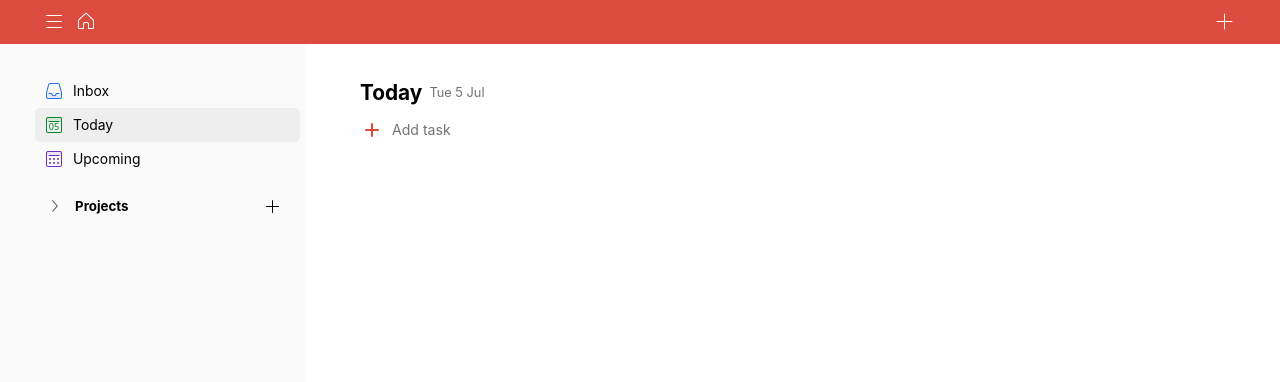
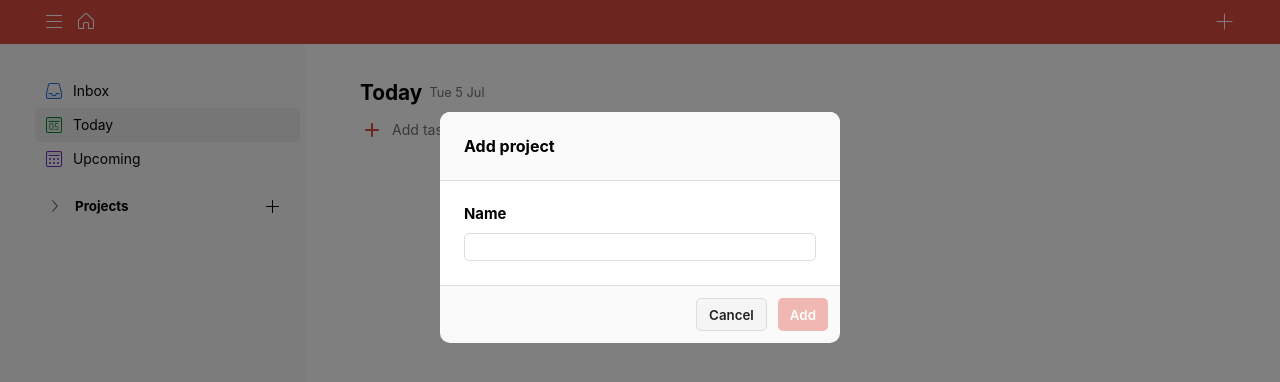
Before and after one commit to emuel-vassallo/todo-list, a plain HTML site: page dist/index.html in a window 1280 px wide. Drawn offline with nearby package versions, Linux system fonts and the light colour scheme.

Commit message:
add styled project modal

```diff
--- a/dist/index.html
+++ b/dist/index.html
@@ -226,6 +226,30 @@
         </form>
       </div>
     </div>
+    <div class="add-project-modal-overlay visible">
+      <div class="add-project-modal">
+        <div class="add-project-modal-header">
+          <h4>Add project</h4>
+        </div>
+        <div class="add-project-modal-main">
+          <div>
+            <label for="project_name">Name</label>
+            <input
+              type="text"
+              id="project_name"
+              name="project_name"
+              autocomplete="off"
+            />
+          </div>
+        </div>
+        <div class="cancel-submit-container">
+          <button class="cancel-button" type="button">Cancel</button>
+          <button class="add-project-submit-button" type="button" disabled>
+           Add
+          </button>
+        </div>
+      </div>
+    </div>
     <main>
       <div class="sidebar-overlay menu-button"></div>
       <div class="sidebar">
--- a/dist/style.css
+++ b/dist/style.css
@@ -7,7 +7,7 @@
   --bg: #fff;
   --header-icon-tooltip-bg: #444;
   --header-icon-tooltip-fg: #fff;
-  --add-task-modal-bg: #fff;
+  --modal-bg: #fff;
   --form-input-fg: #000;
   --form-input-placeholder-fg: #444;
   --form-extra-fields-button-fg: #555;
@@ -26,6 +26,8 @@
   --priority-1-icon-color: #d1453b;
   --priority-2-icon-color: #eb8909;
   --priority-3-icon-color: #246fe0;
+  --add-project-modal-gray: #ddd;
+  --add-project-modal-header-bg: #fafafa;
   --sidebar-width: 305px;
   --sidebar-bg: #fafafa;
   --sidebar-fg: #202020;
@@ -133,8 +135,8 @@ header > div {
   font-weight: 400;
   border-radius: 10px;
   padding: 16px;
-  background-color: var(--add-task-modal-bg);
-  box-shadow: 0 2px 50px rgba(0, 0, 0, 0.3);
+  background-color: var(--modal-bg);
+  box-shadow: 0 2px 50px rgba(0, 0, 0, 0.2);
   transition: all 0.15s ease-in-out;
   z-index: 3;
 }
@@ -166,6 +168,96 @@ header > div {
 }
 
 .add-task-form button:hover {
+  cursor: pointer;
+}
+
+/* Add Project Modal */
+
+.add-project-modal-overlay {
+  background-color: rgba(0, 0, 0, 0.5);
+  z-index: 2;
+}
+
+.add-project-modal {
+  position: fixed;
+  top: 14vh;
+  left: 0;
+  right: 0;
+  margin-left: auto;
+  margin-right: auto;
+  user-select: none;
+  width: 400px;
+  height: 187px;
+  font-weight: 400;
+  border-radius: 10px;
+  background-color: var(--modal-bg);
+  transition: opacity 0.15s ease-in-out;
+  z-index: 3;
+}
+
+.add-project-modal-header {
+  display: flex;
+  width: 100%;
+  background-color: var(--add-project-modal-header-bg);
+  border-bottom: 1px solid var(--add-project-modal-gray);
+  border-top-left-radius: 10px;
+  border-top-right-radius: 10px;
+  padding: 24px;
+}
+
+.add-project-modal-main {
+  display: flex;
+  width: 100%;
+  align-items: center;
+  justify-content: flex-start;
+  padding: 24px;
+}
+
+.add-project-modal-main > div {
+  display: flex;
+  flex-direction: column;
+  gap: 10px;
+  width: 100%;
+}
+
+.add-project-modal-main label {
+  font-weight: bold;
+  font-size: 0.93rem;
+}
+
+.add-project-modal-main input {
+  padding: 5px;
+  border: 1px solid var(--add-project-modal-gray);
+  border-radius: 5px;
+  width: 100%;
+  height: 28px;
+  font-size: 0.9rem;
+}
+
+.add-project-modal-main input:focus {
+  border: 1px solid #000;
+}
+
+.add-project-modal .cancel-submit-container {
+  padding: 12px;
+  background-color: var(--add-project-modal-header-bg);
+  border-top: 1px solid var(--add-project-modal-gray);
+  border-bottom-left-radius: 10px;
+  border-bottom-right-radius: 10px;
+}
+
+.add-project-modal .cancel-button {
+  border: 1px solid var(--add-project-modal-gray);
+  color: #222;
+  transition: all 0.3s ease;
+}
+
+.add-project-modal .cancel-button:hover {
+  border: 1px solid var(--gray-text);
+  background-color: var(--form-cancel-bg);
+}
+
+.add-project-modal button:hover {
   cursor: pointer;
 }
 
@@ -233,13 +325,15 @@ header > div {
 
 /* Project, Priority Selector Overlay */
 
-.add-task-modal-overlay {
+.add-task-modal-overlay,
+.add-project-modal-overlay {
   visibility: hidden;
   width: 0;
   height: 0;
 }
 
-.add-task-modal-overlay.visible {
+.add-task-modal-overlay.visible,
+.add-project-modal-overlay.visible {
   position: absolute;
   visibility: visible;
   width: 100vw;
@@ -374,21 +468,25 @@ svg[data-priority='3'] path {
   color: var(--form-cancel-hover-fg);
 }
 
-.add-task-submit-button {
+.add-task-submit-button,
+.add-project-submit-button {
   background-color: var(--form-add-task-bg);
   color: var(--form-add-task-fg);
 }
 
-.add-task-submit-button:hover {
+.add-task-submit-button:hover,
+.add-project-submit-button:hover {
   background-color: var(--form-add-task-hover-bg);
 }
 
-.add-task-submit-button:disabled {
+.add-task-submit-button:disabled,
+.add-project-submit-button:disabled {
   background-color: var(--form-add-task-disabled-bg);
   color: var(--form-add-task-disabled-fg);
 }
 
-.add-task-submit-button:disabled:hover {
+.add-task-submit-button:disabled:hover,
+.add-project-submit-button:disabled:hover {
   cursor: not-allowed;
 }
 
```
Also changed, not shown: src/new-project-modal.js (added).
